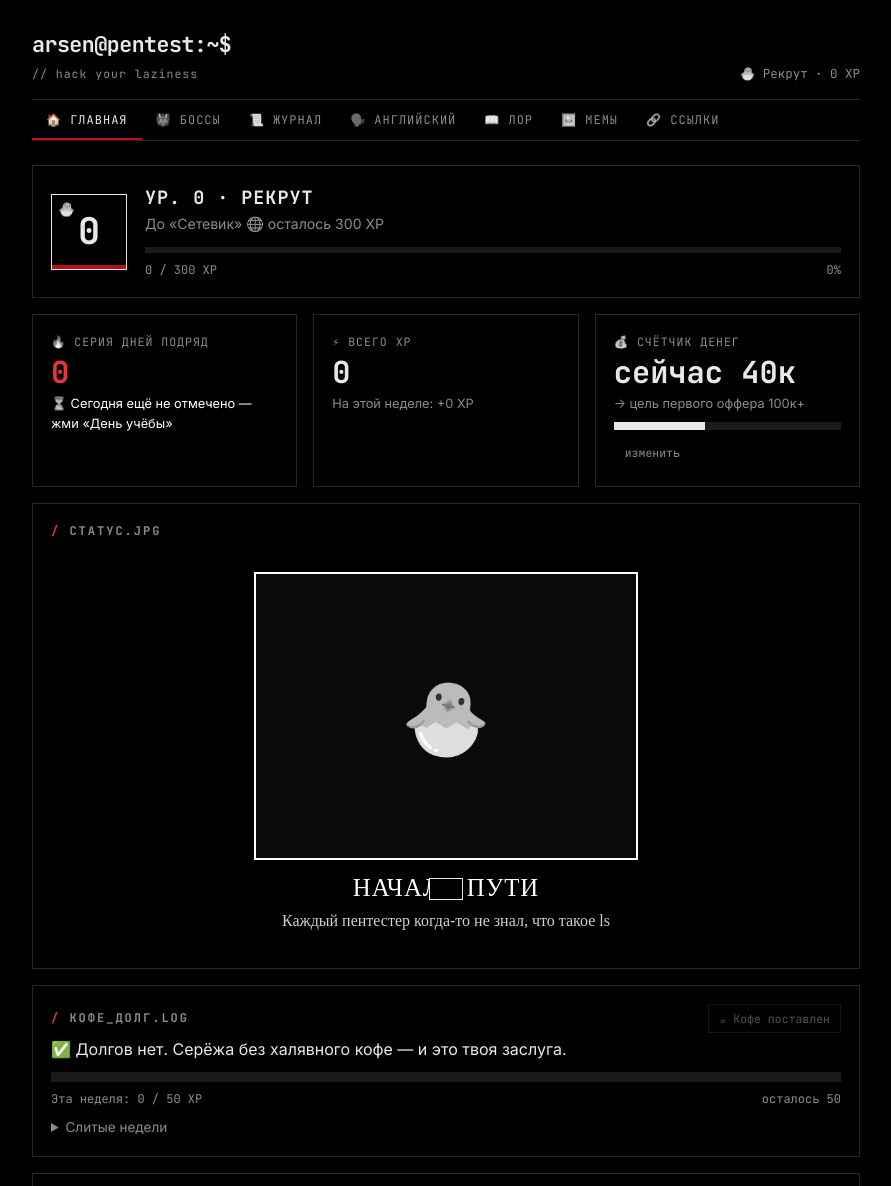
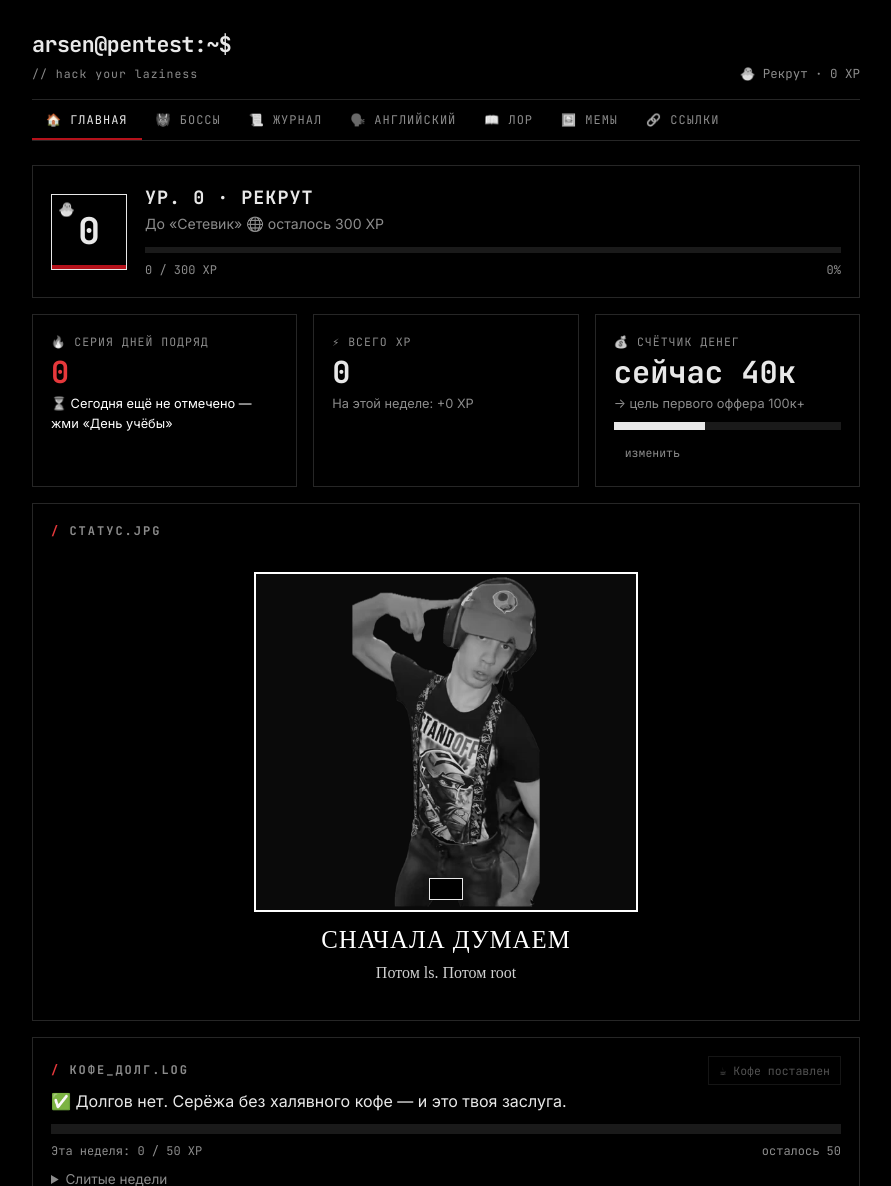
Before and after one commit to s1ez4/arsen-tracker, a plain HTML site: page index.html in a window 1280 px wide. Shown: the top 1186 px of the page, without its empty margins (194-1085 px from the left). Drawn offline with Linux system fonts and the light colour scheme.

Commit message:
Пикчи с Климом: в галерее и в демотиваторах по прогрессу
Co-Authored-By: Claude Opus 5.5 <noreply@anthropic.com>

```diff
--- a/index.html
+++ b/index.html
@@ -139,6 +139,10 @@ const LORE = [
 
 /* --- 3. МЕМЫ из папки memes/ рядом с index.html. Просто имена файлов. --- */
 const MEMES = [
+  "klim1.webp",
+  "klim2.webp",
+  "klim3.webp",
+  "klim4.webp",
   "example.svg",
 ];
 
@@ -299,18 +303,23 @@ const COFFEE_MIN_XP = 50;
 const PROGRESS_MEMES = {
   start: [   // журнал пустой
     { icon: "🐣", title: "Начало пути", sub: "Каждый пентестер когда-то не знал, что такое ls" },
+    { img: "klim3.webp", icon: "🧠", title: "Сначала думаем", sub: "Потом ls. Потом root" },
   ],
   coffee: [  // есть долг по кофе
+    { img: "klim4.webp", icon: "☕", title: "Где мой кофе", sub: "<b>{n}</b> кофе долга. Коллектор уже здесь" },
     { icon: "☕", title: "Должен <b>{n}</b> кофе", sub: "Серёжа помнит. Серёжа всегда помнит" },
     { icon: "☕", title: "Кредитная история", sub: "<b>{n}</b> кофе просрочено. Коллекторы ждут у бассейна" },
   ],
   danger: [  // с пятницы, а до 50 XP за неделю не хватает
     { icon: "⏳", title: "Конец недели близко", sub: "А до нормы ещё <b>{n}</b> XP. Кофе сам себя не купит" },
+    { img: "klim2.webp", icon: "👊", title: "Добивай неделю", sub: "Осталось <b>{n}</b> XP. Это не просьба" },
   ],
   boss: [    // XP на следующий уровень есть, а босс не закрыт
     { icon: "👹", title: "XP набран", sub: "А босс почему-то всё ещё жив" },
+    { img: "klim3.webp", icon: "🧠", title: "Думай", sub: "XP есть, а босс живой. Голова — главный эксплойт" },
   ],
   noStudy: [ // сегодня ещё не отмечен «День учёбы»
+    { img: "klim2.webp", icon: "👊", title: "Иди учись", sub: "Это прямой удар по прокрастинации" },
     { icon: "👀", title: "Зашёл проверить прогресс", sub: "Прогресс тоже зашёл проверить тебя. Тебя нет" },
     { icon: "👣", title: "Цифровой след за сегодня", sub: "0 коммитов, 0 флагов, 3 часа в рилсах" },
     { icon: "🏊", title: "Задержал дыхание", sub: "Как и свою учёбу. Выныривай" },
@@ -319,10 +328,12 @@ const PROGRESS_MEMES = {
   ],
   streak: [  // серия от 7 дней
     { icon: "🔥", title: "<b>{n}</b> дней подряд", sub: "Персистентность уровня малвари" },
+    { img: "klim1.webp", icon: "🔥", title: "Поза победителя", sub: "<b>{n}</b> дней подряд. Заслужил стоять вот так" },
     { icon: "🗽", title: "Американская мечта", sub: "<b>{n}</b> дней подряд — и она всё ближе" },
   ],
   done: [    // сегодня день учёбы отмечен
     { icon: "🏊", title: "День засчитан", sub: "Можно и в бассейн. Дыши ровно, как nmap -T2" },
+    { img: "klim1.webp", icon: "✅", title: "День засчитан", sub: "Стоишь так же уверенно, как Kali после апдейта" },
     { icon: "✅", title: "Сегодня ты не NPC", sub: "Цифровой след: +1 день, который не стыдно показать" },
     { icon: "☀️", title: "Не любишь зиму", sub: "Любишь, когда тепло. Сегодня ты стал на день ближе к тёплому офферу" },
     { icon: "🗽", title: "Американская мечта", sub: "Оффер, 100к+ и чтобы тепло. День засчитан — едем дальше" },
@@ -452,7 +463,8 @@ const PROGRESS_MEMES = {
     border: 2px solid #fff; padding: 3px; aspect-ratio: 4 / 3; display: grid; place-items: center;
     font-size: 4.5rem; background: #0a0a0a; overflow: hidden;
   }
-  .dm-frame img { width: 100%; height: 100%; object-fit: cover; display: block; }
+  .dm-frame img { width: 100%; height: 100%; object-fit: contain; display: block; }
+  .dm-frame.has-img { display: block; aspect-ratio: auto; height: 340px; }
   .dm-title { font-family: "Times New Roman", Georgia, serif; font-size: 1.55rem; text-transform: uppercase; color: #fff; margin-top: 14px; letter-spacing: 1px; line-height: 1.15; }
   .dm-sub { font-family: "Times New Roman", Georgia, serif; font-size: 1rem; color: #d0d0d0; margin-top: 6px; }
   .dm-title b, .dm-sub b { color: var(--accent-text); font-weight: inherit; }
@@ -593,7 +605,7 @@ const PROGRESS_MEMES = {
   .meme-grid { display: grid; grid-template-columns: repeat(auto-fill, minmax(160px, 1fr)); gap: 8px; }
   .meme { position: relative; border: 1px solid var(--border); background: #000; cursor: zoom-in; }
   .meme:hover { border-color: var(--text); }
-  .meme img { width: 100%; height: 160px; object-fit: cover; display: block; }
+  .meme img { width: 100%; height: 200px; object-fit: contain; display: block; background: #0a0a0a; }
   .meme .del { position: absolute; top: 4px; right: 4px; background: #000; }
   .meme .broken { height: 160px; display: grid; place-items: center; font-size: .75rem; color: var(--muted); padding: 8px; text-align: center; }
   #memeOfDay img { max-width: 100%; max-height: 360px; display: block; margin: 0 auto; cursor: zoom-in; border: 1px solid var(--border-strong); }
@@ -1095,6 +1107,7 @@ function renderStatusMeme() {
   const list = PROGRESS_MEMES[key] && PROGRESS_MEMES[key].length ? PROGRESS_MEMES[key] : PROGRESS_MEMES.done;
   const m = list[dayNumber(new Date()) % list.length];
   const fill = t => String(t || "").replace(/\{n\}/g, n);
+  $("dmFrame").classList.toggle("has-img", !!m.img);
   $("dmFrame").innerHTML = m.img
     ? '<img src="memes/' + esc(m.img) + '" alt="" onerror="this.replaceWith(document.createTextNode(\'' + (m.icon || "🖼️") + '\'))">'
     : (m.icon || "💀");
```
Also changed, not shown: memes/klim1.webp (added), memes/klim2.webp (added), memes/klim3.webp (added), memes/klim4.webp (added).
